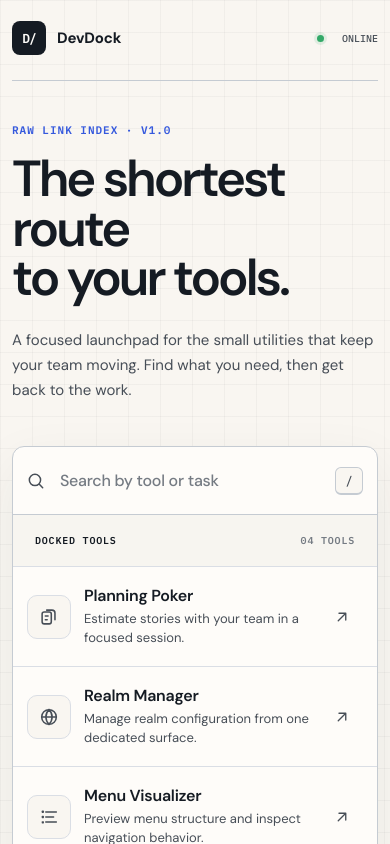
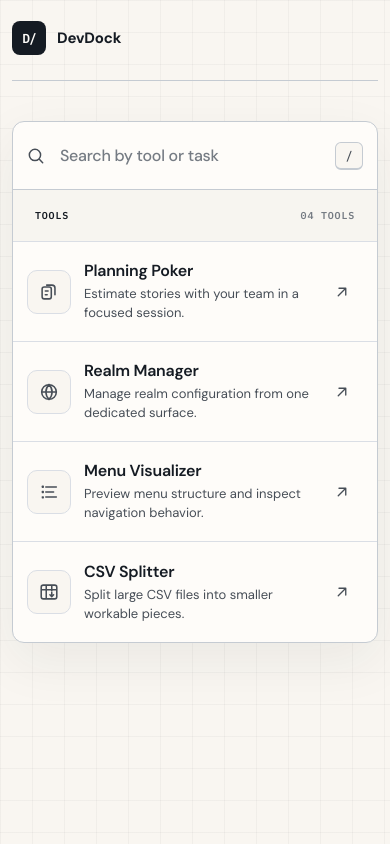
Before and after one commit to m1nggggg/DevDock, a React (Vite) app: page / in a window 390 px wide. Shown: the top 844 px of the page. Built offline with nearby package versions, Linux system fonts and the light colour scheme.

Commit message:
Simplify DevDock content hierarchy

```diff
--- a/src/App.tsx
+++ b/src/App.tsx
@@ -64,24 +64,9 @@ const App = () => {
       <header className="topbar">
         <a className="brand" href="/" aria-label="DevDock home">
           <span className="brand-mark" aria-hidden="true">D/</span>
-          <span>DevDock</span>
+          <h1>DevDock</h1>
         </a>
-        <div className="workspace-meta">
-          <span className="status-dot" aria-hidden="true" />
-          Team utility index
-        </div>
       </header>
-
-      <section className="intro" aria-labelledby="page-title">
-        <div>
-          <p className="eyebrow">Raw link index · v1.0</p>
-          <h1 id="page-title">The shortest route{' '}<br />to your tools.</h1>
-        </div>
-        <p className="intro-copy">
-          A focused launchpad for the small utilities that keep your team moving.
-          Find what you need, then get back to the work.
-        </p>
-      </section>
 
       <section className="directory" aria-label="Developer tool directory">
         <div className="search-panel" role="search">
@@ -107,7 +92,7 @@ const App = () => {
         </div>
 
         <div className="directory-heading">
-          <h2>Docked tools</h2>
+          <h2>Tools</h2>
           <span aria-live="polite">{resultLabel}</span>
         </div>
 
@@ -137,18 +122,12 @@ const App = () => {
           </div>
         ) : (
           <div className="empty-state" aria-live="polite">
-            <span className="empty-code">404 / NO MATCH</span>
             <h2>No tools match “{query}”</h2>
             <p>Try another term or reset the index to see every tool.</p>
             <button type="button" onClick={() => setQuery('')}>Reset search</button>
           </div>
         )}
       </section>
-
-      <footer className="site-footer">
-        <span>DevDock / Internal</span>
-        <span>Four tools. Zero detours.</span>
-      </footer>
     </main>
   );
 };
--- a/src/styles.css
+++ b/src/styles.css
@@ -64,13 +64,12 @@ a {
 .page-shell {
   width: min(1040px, calc(100% - 64px));
   margin: 0 auto;
-  padding: 28px 0 44px;
+  padding: 28px 0 64px;
 }
 
 .topbar {
   display: flex;
   align-items: center;
-  justify-content: space-between;
   min-height: 48px;
   padding-bottom: 20px;
   border-bottom: 1px solid var(--line);
@@ -102,67 +101,17 @@ a {
   letter-spacing: -0.08em;
 }
 
-.workspace-meta,
-.site-footer {
-  font-family: "IBM Plex Mono", monospace;
-  font-size: 10px;
-  font-weight: 500;
-  letter-spacing: 0.08em;
-  text-transform: uppercase;
-}
-
-.workspace-meta {
-  display: flex;
-  align-items: center;
-  gap: 9px;
-  color: var(--ink-soft);
-}
-
-.status-dot {
-  width: 7px;
-  height: 7px;
-  border-radius: 50%;
-  background: #33a968;
-  box-shadow: 0 0 0 3px rgb(51 169 104 / 0.12);
-}
-
-.intro {
-  display: grid;
-  grid-template-columns: minmax(0, 1.15fr) minmax(280px, 0.75fr);
-  align-items: end;
-  gap: 64px;
-  padding: 72px 0 54px;
-}
-
-.eyebrow {
-  margin: 0 0 18px;
-  color: var(--accent);
-  font-family: "IBM Plex Mono", monospace;
-  font-size: 11px;
-  font-weight: 600;
-  letter-spacing: 0.09em;
-  text-transform: uppercase;
-}
-
-h1 {
-  max-width: 760px;
+.brand h1 {
   margin: 0;
-  font-size: clamp(42px, 5.5vw, 68px);
-  font-weight: 600;
-  line-height: 0.98;
-  letter-spacing: -0.06em;
-}
-
-.intro-copy {
-  max-width: 39ch;
-  margin: 0 0 4px;
-  color: var(--ink-soft);
-  font-size: 16px;
-  line-height: 1.65;
+  font-size: 15px;
+  font-weight: 700;
+  line-height: 1;
+  letter-spacing: -0.01em;
 }
 
 .directory {
   overflow: hidden;
+  margin-top: 40px;
   border: 1px solid var(--line);
   border-radius: 12px;
   background: var(--surface);
@@ -268,8 +217,7 @@ h1 {
 .directory-heading h2,
 .directory-heading span,
 .tool-category,
-.tool-number,
-.empty-code {
+.tool-number {
   font-family: "IBM Plex Mono", monospace;
   font-size: 10px;
   font-weight: 600;
@@ -395,11 +343,6 @@ h1 {
   text-align: center;
 }
 
-.empty-code {
-  margin-bottom: 16px;
-  color: var(--accent);
-}
-
 .empty-state h2 {
   margin: 0 0 8px;
   font-size: 22px;
@@ -417,26 +360,9 @@ h1 {
   padding: 0 16px;
 }
 
-.site-footer {
-  display: flex;
-  justify-content: space-between;
-  padding: 22px 2px 0;
-  color: var(--ink-faint);
-}
-
 @media (max-width: 760px) {
   .page-shell {
     width: min(100% - 36px, 640px);
-  }
-
-  .intro {
-    grid-template-columns: 1fr;
-    gap: 24px;
-    padding: 52px 0 40px;
-  }
-
-  .intro-copy {
-    max-width: 48ch;
   }
 
   .tool-item {
@@ -453,27 +379,6 @@ h1 {
   .page-shell {
     width: calc(100% - 24px);
     padding-top: 16px;
-  }
-
-  .workspace-meta {
-    font-size: 0;
-  }
-
-  .workspace-meta::after {
-    content: "Online";
-    font-size: 10px;
-  }
-
-  h1 {
-    font-size: clamp(39px, 13vw, 54px);
-  }
-
-  .intro {
-    padding-top: 42px;
-  }
-
-  .intro-copy {
-    font-size: 15px;
   }
 
   .search-panel {
@@ -513,9 +418,6 @@ h1 {
     -webkit-line-clamp: 2;
   }
 
-  .site-footer span:last-child {
-    display: none;
-  }
 }
 
 @media (prefers-reduced-motion: reduce) {
```
Also changed, not shown: 2 other files (tests, documents, lock files or other folders).
